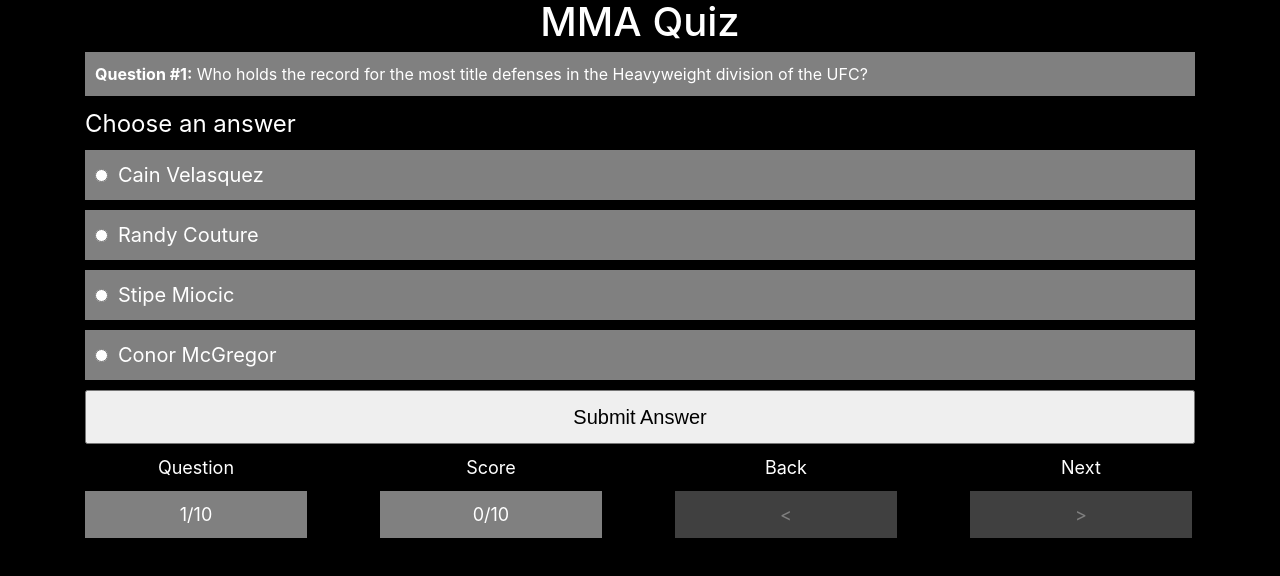
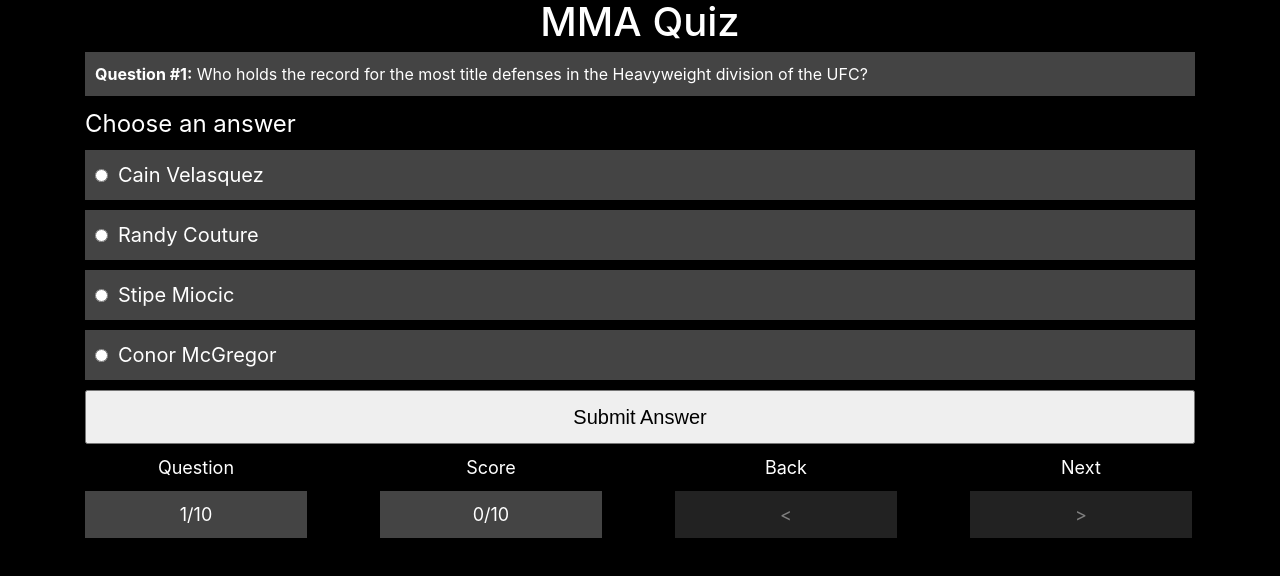
Before and after one commit to kyletozer/Quiz-A11y-Fixes, a plain HTML site: page index.html in a window 1280 px wide. Both pictures are taken after a click on the button "START". Drawn offline with nearby package versions, Linux system fonts and the light colour scheme.

Commit message:
added more contract between background color and text used in the question, answer, and navigation sections

```diff
--- a/main.css
+++ b/main.css
@@ -56,7 +56,6 @@ footer[role="contentinfo"] a {
 }
 
 #question {
-  background: grey;
   color: white;
   padding: 10px;
   margin: 0 0 10px 0;
@@ -79,7 +78,6 @@ footer[role="contentinfo"] a {
 
 .interface-value li {
   padding: 10px;
-  background: grey;
 }
 
 #interface li:last-child {
@@ -106,7 +104,6 @@ footer[role="contentinfo"] a {
 }
 
 #answers div {
-  background-color: grey;
   margin-bottom: 10px;
 }
 
@@ -138,3 +135,7 @@ footer[role="contentinfo"] a {
 #answers div:hover {
   background: #333;
 }
+
+#question, #answers div, .interface-value li {
+  background-color: #444;
+}
```
